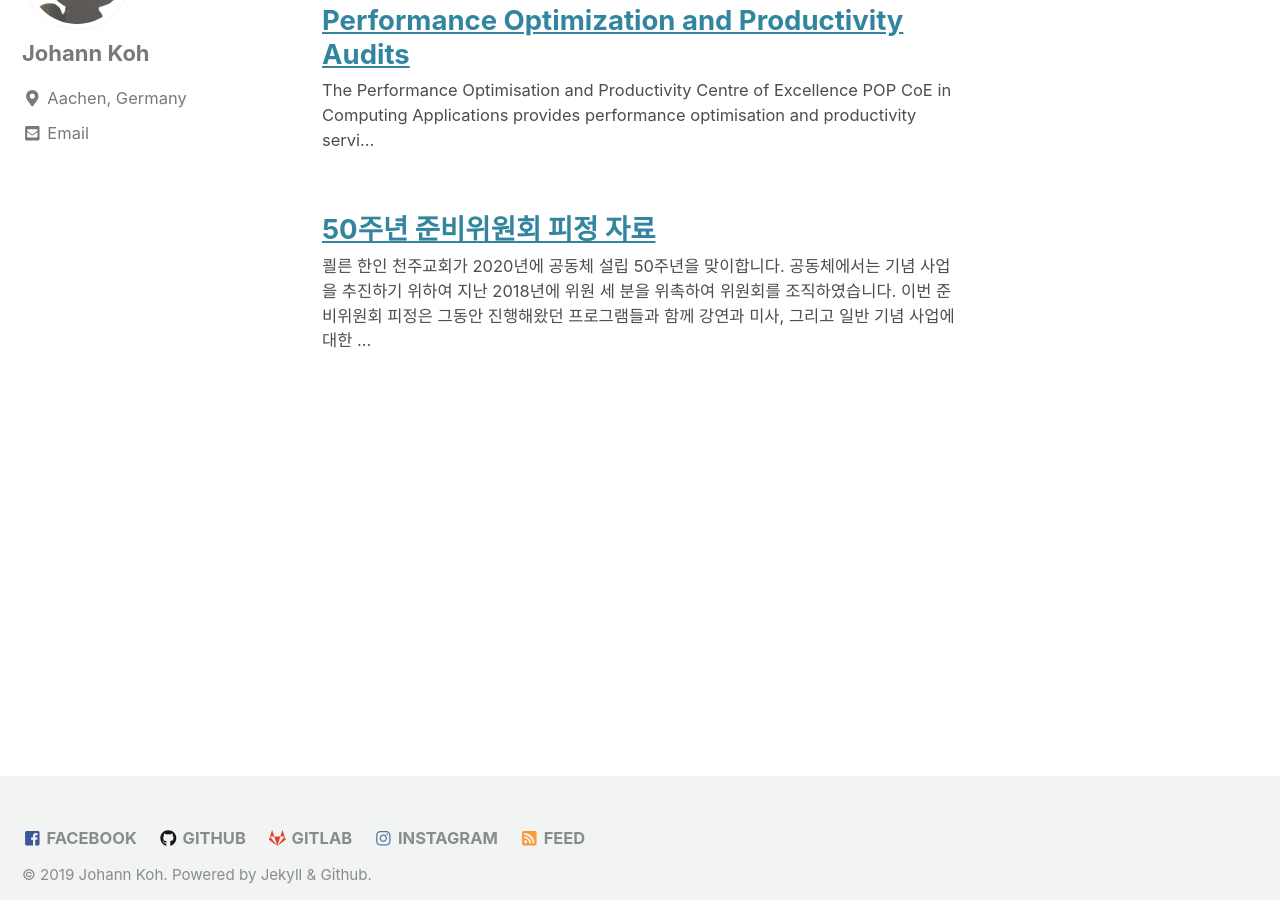
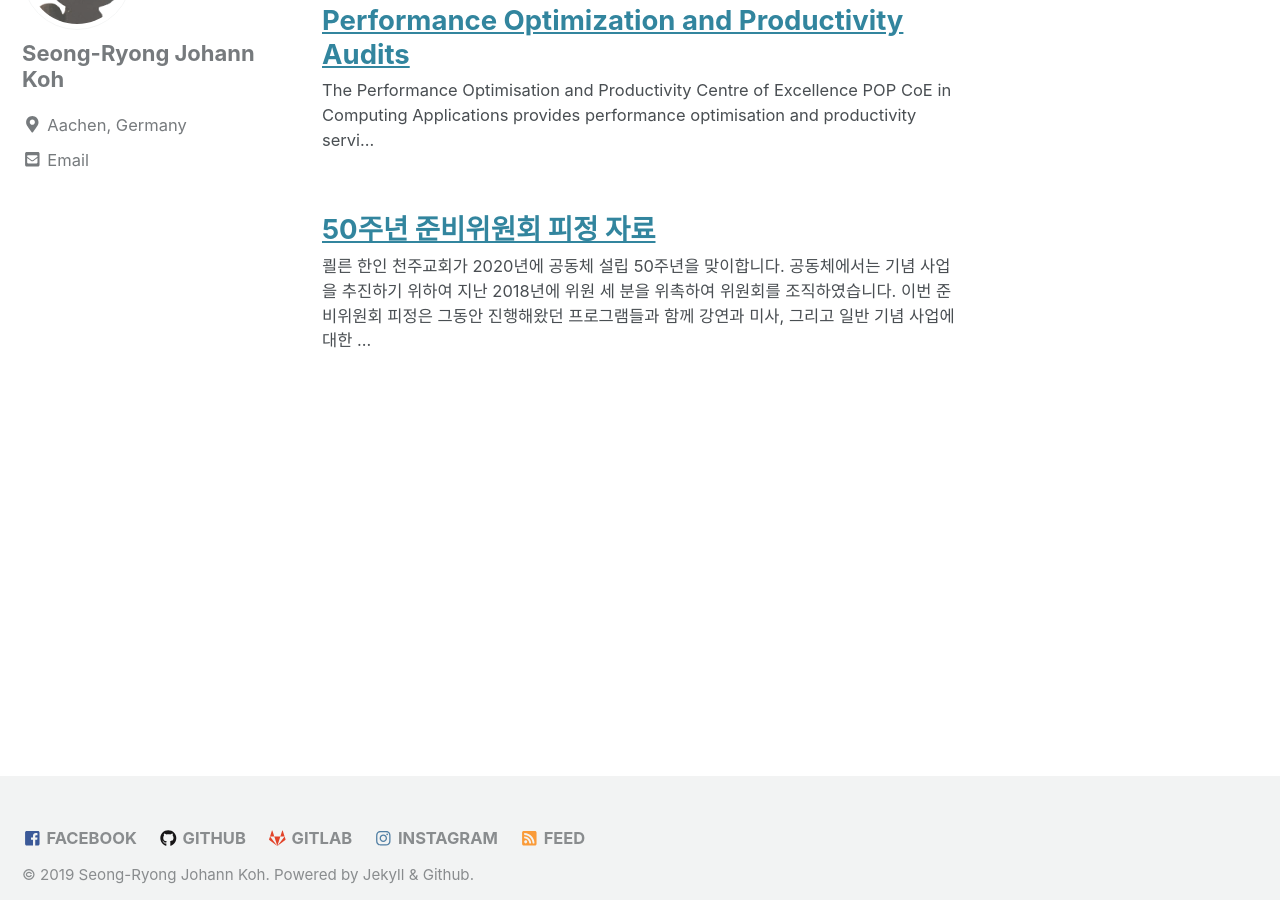
Before and after one commit to meuus/meuus.github.io, a Jekyll site: the page built from index.html, in a window 1280 px wide and 900 px high, scrolled down 191 px. Built offline with Jekyll 4.4.1, drawn with Linux system fonts in a browser that asks for light colours; cached includes are drawn as plain includes; the list of posts is cut into pages by our own code.

Commit message:
modified:   _config.yml

```diff
--- a/_config.yml
+++ b/_config.yml
@@ -18,7 +18,7 @@ minimal_mistakes_skin    : "default" # "air", "aqua", "contrast", "dark", "dirt"
 locale                   : "ko-KO"
 title                    : "Meuus Page"
 title_separator          : "-"
-name                     : "Johann Koh"
+name                     : "Seong-Ryong Johann Koh"
 description              : "My GitHub Page."
 url                      : "https://meuus.github.io" # the base hostname & protocol for your site
 baseurl                  : # the subpath of your site, e.g. "/blog"
@@ -106,7 +106,7 @@ analytics:
 
 # Site Author
 author:
-  name             : "Johann Koh"
+  name             : "Seong-Ryong Johann Koh"
   avatar           : "/assets/images/bio_avatar.png"
   bio              : ""
   location         : "Aachen, Germany"
```
